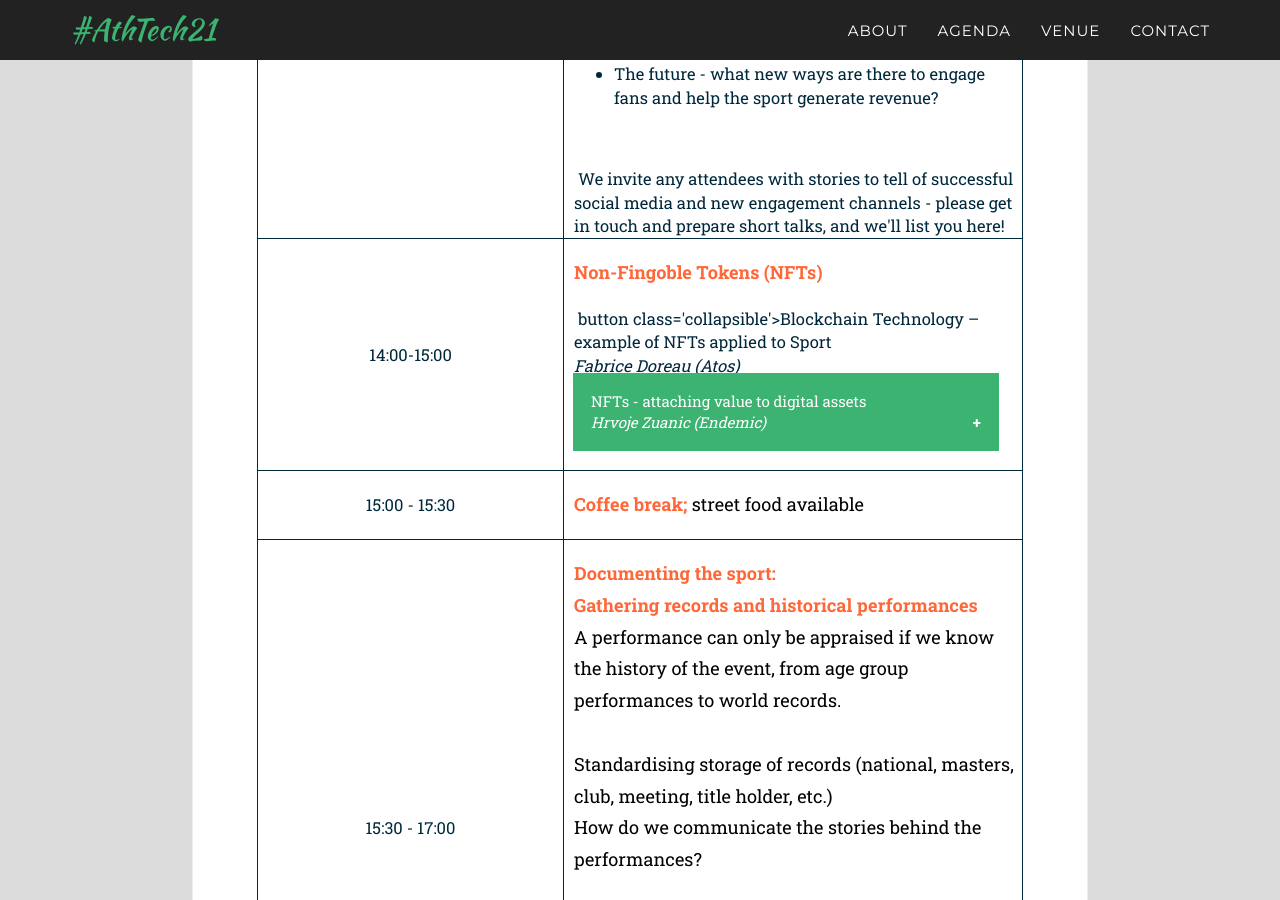
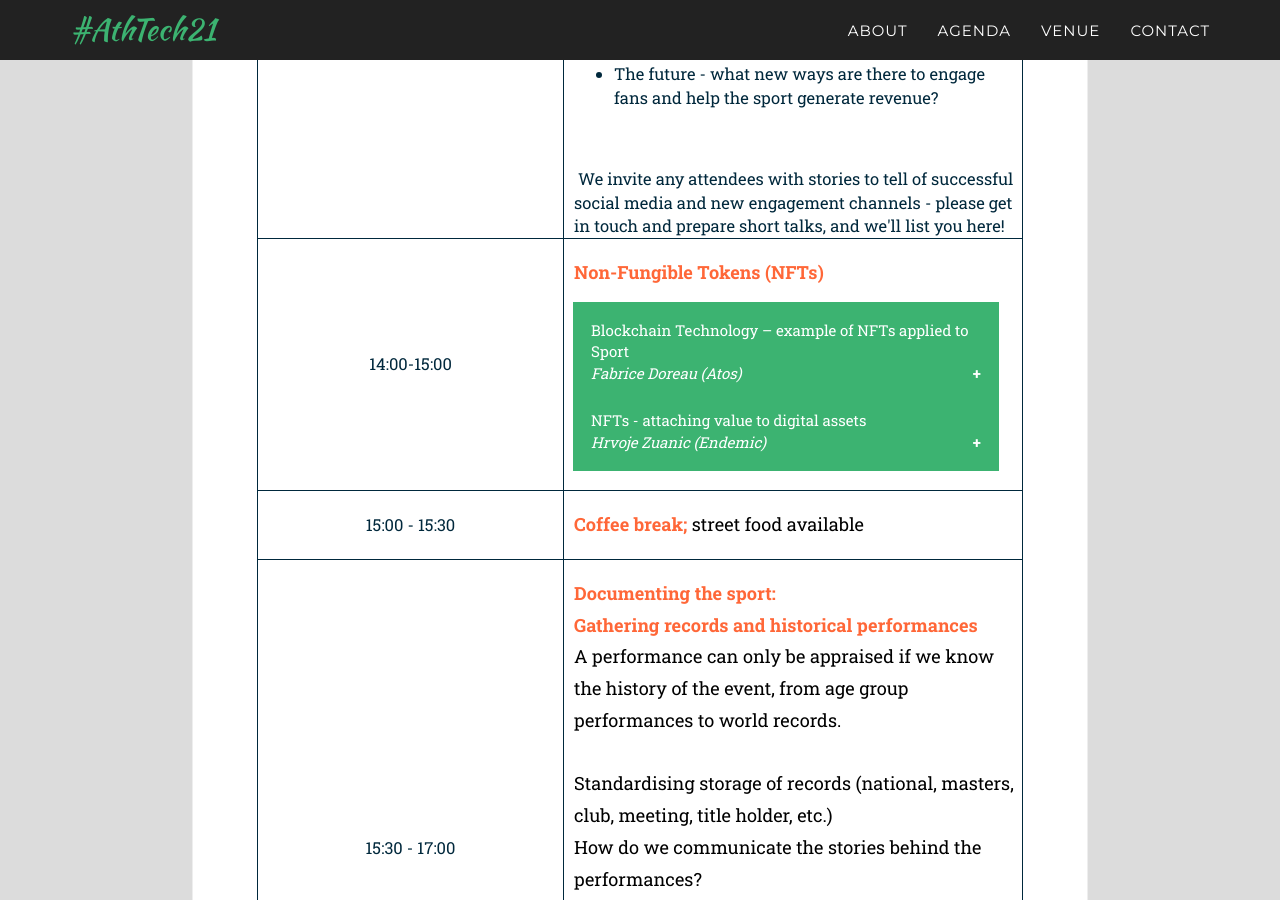
Before and after one commit to openath/athtech, a Jekyll site: the page built from _2021_pages/agenda.html, in a window 1280 px wide and 900 px high, scrolled down 4315 px. Built offline with Jekyll 4.4.1, drawn with Linux system fonts in a browser that asks for light colours; some web fonts are replaced.

Commit message:
Fixed broken tags

```diff
--- a/_data/twenty_21/agendas_thurs.yml
+++ b/_data/twenty_21/agendas_thurs.yml
@@ -20,8 +20,8 @@ We invite any attendees with stories to tell of successful social media and new
 "
 
 - time: 14:00-15:00
-  info: "<p><b>Non-Fingoble Tokens (NFTs)</b></p>
-button class='collapsible'>Blockchain Technology – example of NFTs applied to Sport<br><i>Fabrice Doreau (Atos)</i></button>
+  info: "<p><b>Non-Fungible Tokens (NFTs)</b></p>
+<button class='collapsible'>Blockchain Technology – example of NFTs applied to Sport<br><i>Fabrice Doreau (Atos)</i></button>
 <div class='content'>
 <p></p>
 </div>
```
